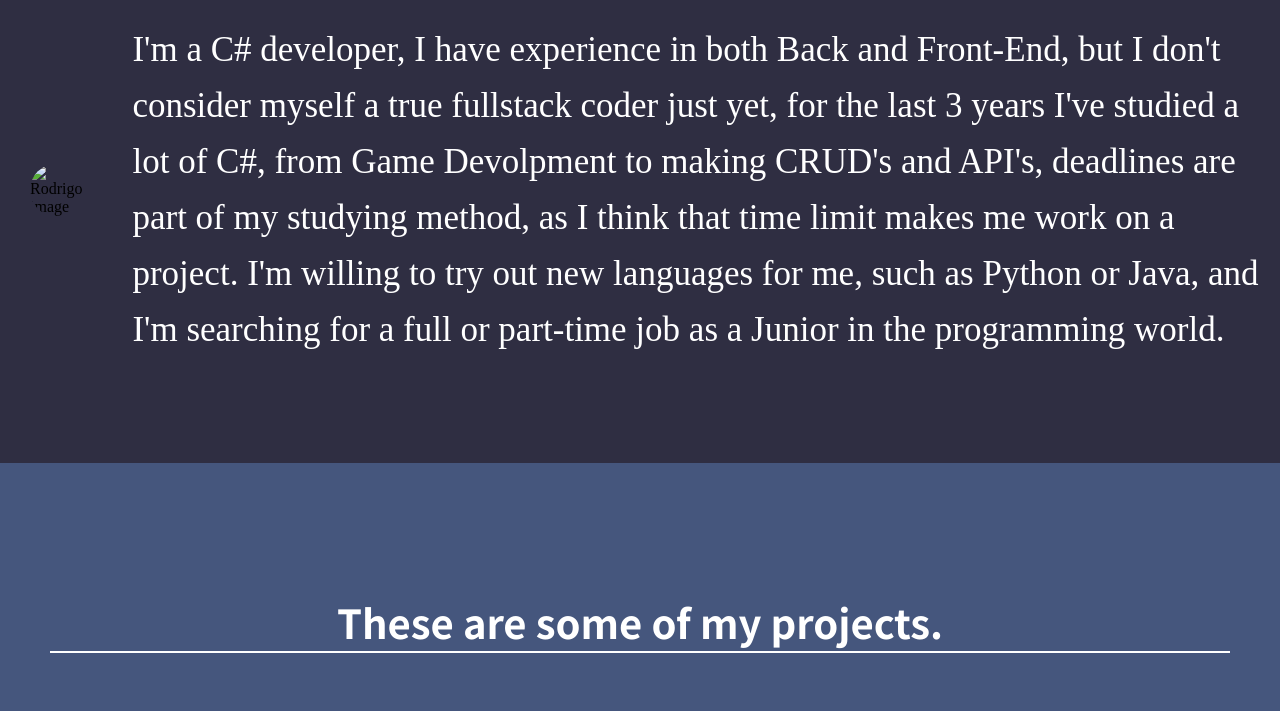
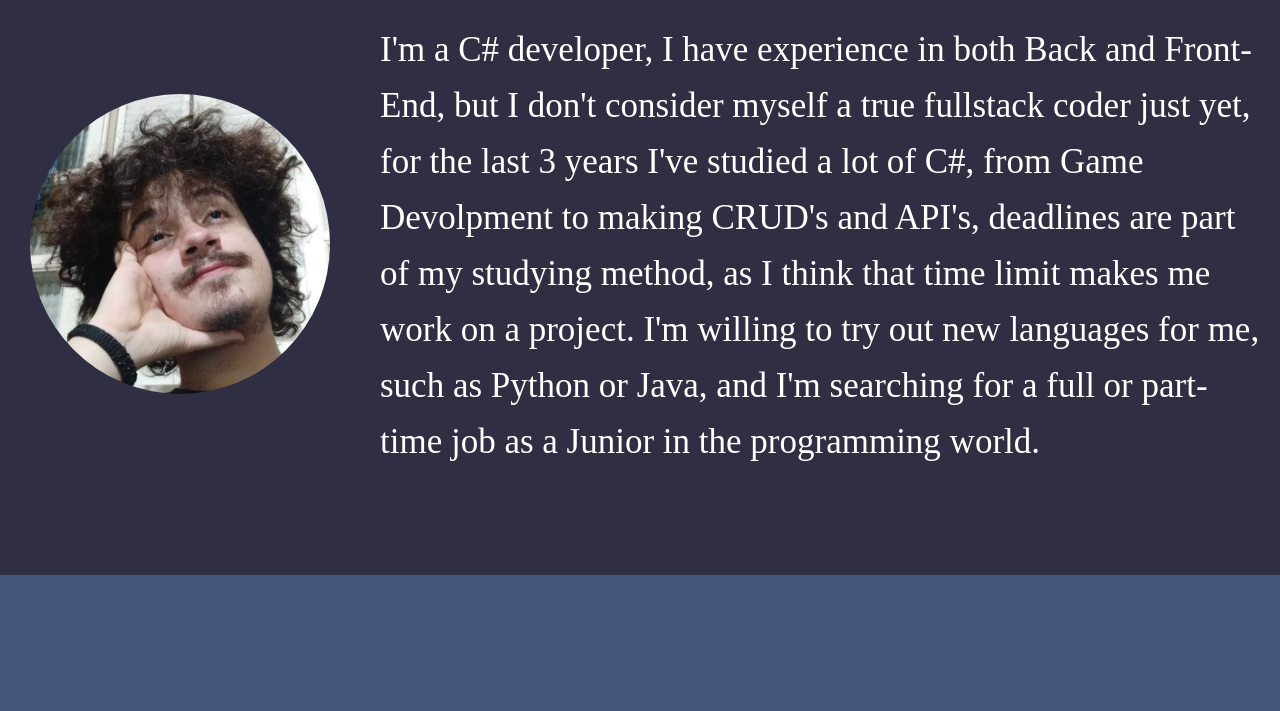
Before and after one commit to JoaoVitorLima242/Rodrigo-Personal-Portfolio, a plain HTML site: page index.html in a window 1280 px wide. Shown: the part 984-1695 px from the top of the page. Drawn offline with Linux system fonts and the light colour scheme; the site is published under a folder, as on GitHub Pages, so addresses that start at the root find nothing; a web font is replaced by a local one.

Commit message:
Update index.html

```diff
--- a/index.html
+++ b/index.html
@@ -43,7 +43,7 @@
                 <h2><span class="ttl-about-rgt">Hello! Get to know me.</span></h2>
             </div>
             <div class="info-abt">
-                <div><img alt="Rodrigo image" src="/images/RC-img.png"></div>
+                <div><img alt="Rodrigo image" src="images/RC-img.png"></div>
                 <div>
                     <p>I'm a C# developer, I have experience in both Back and Front-End, but I don't consider myself a
                         true fullstack coder just yet, for the last 3 years I've studied a lot of C#, from Game
```
